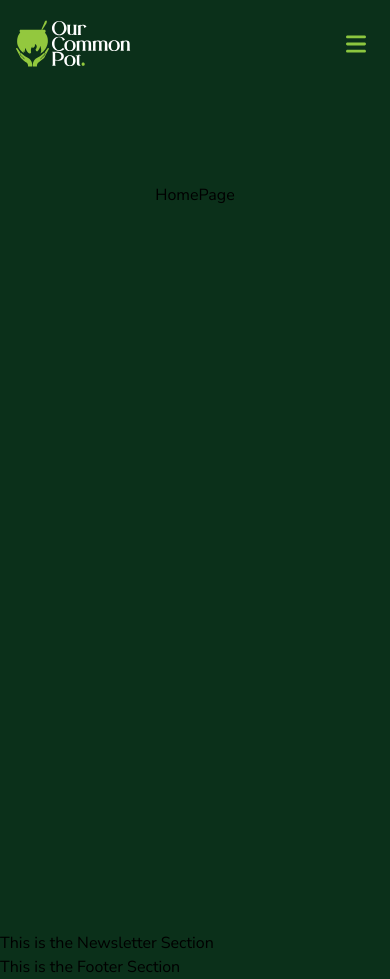
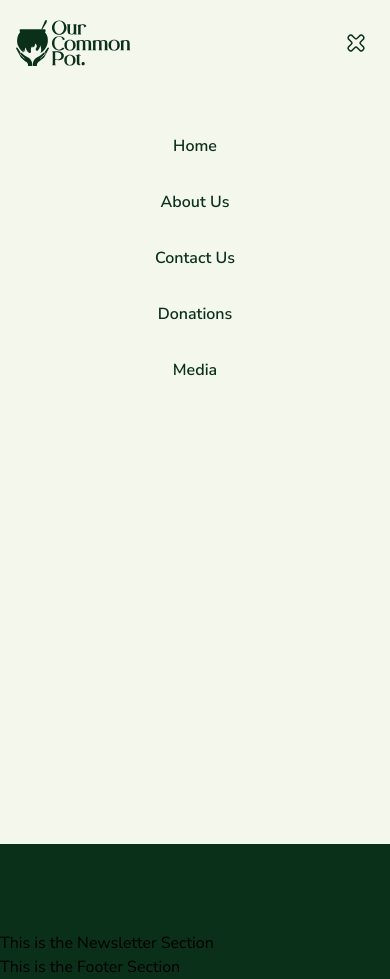
Before and after one commit to Our-Common-Pot/web-v1, a Next.js app: page / in a window 390 px wide. Both pictures are taken after a click on the button 356 px from the left and 43 px from the top of the page. Built offline with nearby package versions, Linux system fonts and the light colour scheme.

Commit message:
feat(mobile): style mobile menu alongside functionalities

```diff
--- a/components/Header/Header.module.css
+++ b/components/Header/Header.module.css
@@ -1,4 +1,5 @@
 .container {
+  position: relative;
   padding: 1.25em 1em;
   display: flex;
   justify-content: space-between;
--- a/components/Header/MobileMenu/MobileMenu.module.css
+++ b/components/Header/MobileMenu/MobileMenu.module.css
@@ -0,0 +1,37 @@
+body:has(.layout) {
+  overflow: hidden;
+}
+
+.layout {
+  position: absolute;
+  top: 0;
+  left: 0;
+  background-color: var(--bg-light);
+  width: 100%;
+  height: 100vh;
+}
+
+.linkContainer {
+  display: flex;
+  flex-direction: column;
+  align-items: center;
+  row-gap: 2em;
+  list-style: none;
+  margin-top: 3em;
+  padding: 0%;
+}
+
+.linkItem a {
+  text-decoration: none;
+  color: var(--primary);
+  font-weight: 600;
+  padding: .7em 1.5em;
+  border-radius: 16px;
+}
+
+.linkItem a:hover,
+.linkItem a:focus {
+  color: var(--primary-light);
+  background-color: var(--primary);
+  font-weight: 400;
+}
--- a/components/Header/MobileMenu/index.jsx
+++ b/components/Header/MobileMenu/index.jsx
@@ -0,0 +1,47 @@
+import Image from "next/image";
+import Link from "next/link";
+import logo from "../../../public/images/logo_contrast.svg";
+import cancel_menu from "../../../public/images/cancel_mobilemenu.svg";
+import parentStyles from "../Header.module.css";
+import styles from "./MobileMenu.module.css";
+
+const MobileMenu = ({handleMobileMenuClick}) => {
+  return (
+    <main className={styles.layout}>
+      <div className={parentStyles.container}>
+        <div className={parentStyles.imageLinkContainer}>
+          <Link href="/" onClick={handleMobileMenuClick}>
+            <Image alt="Our Common Pot's Logo" src={logo}/>
+          </Link>
+        </div>
+
+        <button
+          className={parentStyles.hamburgerButton}
+          onClick={handleMobileMenuClick}
+        >
+          <Image src={cancel_menu} alt="Click to close the mobile menu"/>
+        </button>
+      </div>
+
+      <ul className={styles.linkContainer}>
+        <li className={styles.linkItem}>
+          <Link href="/" onClick={handleMobileMenuClick}>Home</Link>
+        </li>
+        <li className={styles.linkItem}>
+          <Link href="/about" onClick={handleMobileMenuClick}>About Us</Link>
+        </li>
+        <li className={styles.linkItem}>
+          <Link href="/contact" onClick={handleMobileMenuClick}>Contact Us</Link>
+        </li>
+        <li className={styles.linkItem}>
+          <Link href="/donate" onClick={handleMobileMenuClick}>Donations</Link>
+        </li>
+        <li className={styles.linkItem}>
+          <Link href="/testimonials" onClick={handleMobileMenuClick}>Media</Link>
+        </li>
+      </ul>
+    </main>
+  );
+}
+
+export default MobileMenu;
--- a/components/Header/index.jsx
+++ b/components/Header/index.jsx
@@ -3,8 +3,17 @@ import Image from "next/image";
 import { FaBars } from "react-icons/fa6";
 import logo from "../../public/images/logo.svg";
 import Link from "next/link";
+import MobileMenu from "./MobileMenu";
+import { useState } from "react";
 
 const Header = () => {
+  const [mobileMenuOpen, setMobileMenuState] = useState(false);
+
+  const handleMobileMenuClick = () => {
+    setMobileMenuState(!mobileMenuOpen);
+  }
+
+
   return (
     <header className={styles.container}>
       <div className={styles.imageLinkContainer}>
@@ -13,9 +22,14 @@ const Header = () => {
         </Link>
       </div>
 
-      <button className={styles.hamburgerButton}>
+      <button
+        className={styles.hamburgerButton}
+        onClick={handleMobileMenuClick}
+      >
         <FaBars size={24}/>
       </button>
+
+      {mobileMenuOpen && <MobileMenu handleMobileMenuClick={handleMobileMenuClick}/>}
     </header>
   );
 }
```
Also changed, not shown: public/images/cancel_mobilemenu.svg (added), public/images/logo_contrast.svg (added).
